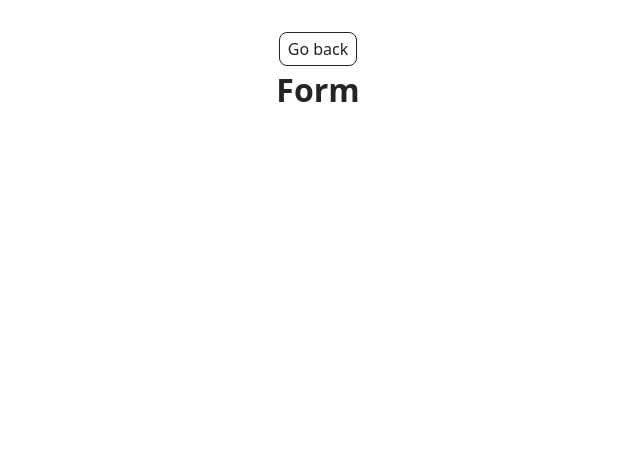
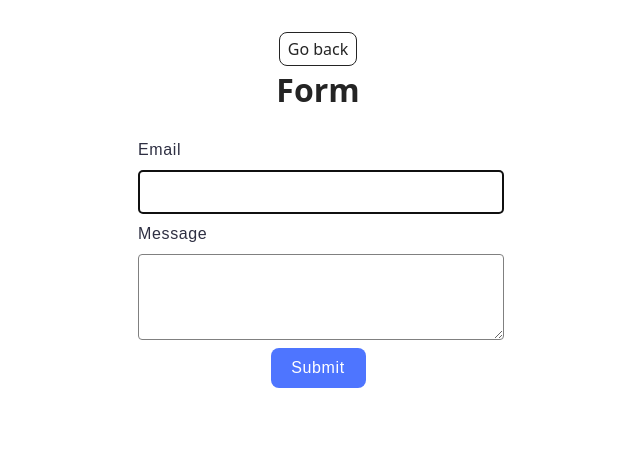
Before and after one commit to ann-ovcharenko/goit-js-hw-09, a website built with Vite: page src/2-form.html in a window 1280 px wide. Shown: the whole page, without its empty margins (322-962 px from the left). Built offline with nearby package versions, Linux system fonts and the light colour scheme.

Commit message:
change form

```diff
--- a/src/2-form.html
+++ b/src/2-form.html
@@ -13,6 +13,17 @@
         <a class="back-link" href="./index.html">Go back</a>
         <h1 class="main-title">Form</h1>
       </div>
+      <form class="feedback-form" autocomplete="off">
+        <label class="form-field">
+          Email
+          <input class="email-field" type="email" name="email" autofocus />
+        </label>
+        <label class="form-field">
+          Message
+          <textarea class="message-field" name="message" rows="8"></textarea>
+        </label>
+        <button class="form-btn" type="submit">Submit</button>
+      </form>
     </main>
     <script type="module" src="./js/2-form.js"></script>
   </body>
--- /dev/null
+++ b/src/css/2-form.css
@@ -0,0 +1,61 @@
+.feedback-form {
+  height: 296px;
+  display: flex;
+  align-items: center;
+  justify-content: flex-start;
+  flex-direction: column;
+  gap: 8px;
+  padding: 24px;
+}
+.form-field {
+  display: flex;
+  align-items: flex-start;
+  justify-content: flex-start;
+  flex-direction: column;
+  gap: 8px;
+  width: 360px;
+  font-family: 'Montserrat', sans-serif;
+  font-weight: 400;
+  font-size: 16px;
+  line-height: 1.5;
+  letter-spacing: 0.04em;
+  color: #2e2f42;
+}
+.email-field {
+  border: 1px solid #808080;
+  border-radius: 4px;
+  width: 360px;
+  height: 40px;
+}
+.email-field:hover,
+.email-field:focus {
+  border: 1px solid #000;
+}
+.message-field {
+  border: 1px solid #808080;
+  border-radius: 4px;
+  width: 360px;
+  height: 80px;
+}
+.form-btn {
+  display: flex;
+  align-items: center;
+  justify-content: center;
+  flex-direction: row;
+  border-radius: 8px;
+  padding: 8px 16px;
+  width: 95px;
+  height: 40px;
+  background-color: #4e75ff;
+  font-family: 'Montserrat', sans-serif;
+  font-weight: 500;
+  font-size: 16px;
+  line-height: 1.5;
+  letter-spacing: 0.04em;
+  color: #fff;
+  border: none;
+}
+.form-btn:hover,
+.form-btn:focus {
+  background-color: #6c8cff;
+}
--- a/src/css/styles.css
+++ b/src/css/styles.css
@@ -16,3 +16,4 @@
 @import url('./badges.css');
 @import url('./back-link.css');
 @import url('./1-gallery.css');
+@import url('./2-form.css');
--- a/src/js/2-form.js
+++ b/src/js/2-form.js
@@ -0,0 +1,47 @@
+const form = document.querySelector('.feedback-form');
+const STORAGE_KEY = 'feedback-form-data';
+const formData = {
+  email: '',
+  message: '',
+};
+
+const populateForm = () => {
+  try {
+    const savedData = localStorage.getItem(STORAGE_KEY);
+    if (savedData) {
+      const parsedData = JSON.parse(savedData);
+
+      formData.email = parsedData.email || '';
+      formData.message = parsedData.message || '';
+
+      form.elements.email.value = formData.email;
+      form.elements.message.value = formData.message;
+    }
+  } catch (error) {
+    console.error(
+      'Помилка при парсингу JSON з локального сховища:',
+      error.message
+    );
+  }
+};
+
+form.addEventListener('input', event => {
+  const { name, value } = event.target;
+  formData[name] = value;
+  localStorage.setItem(STORAGE_KEY, JSON.stringify(formData));
+});
+form.addEventListener('submit', event => {
+  event.preventDefault();
+  if (!formData.email || !formData.message) {
+    alert('Fill please all fields');
+    return;
+  }
+  console.log(formData);
+  localStorage.removeItem(STORAGE_KEY);
+
+  formData.email = '';
+  formData.message = '';
+
+  form.reset();
+});
+populateForm();
```
